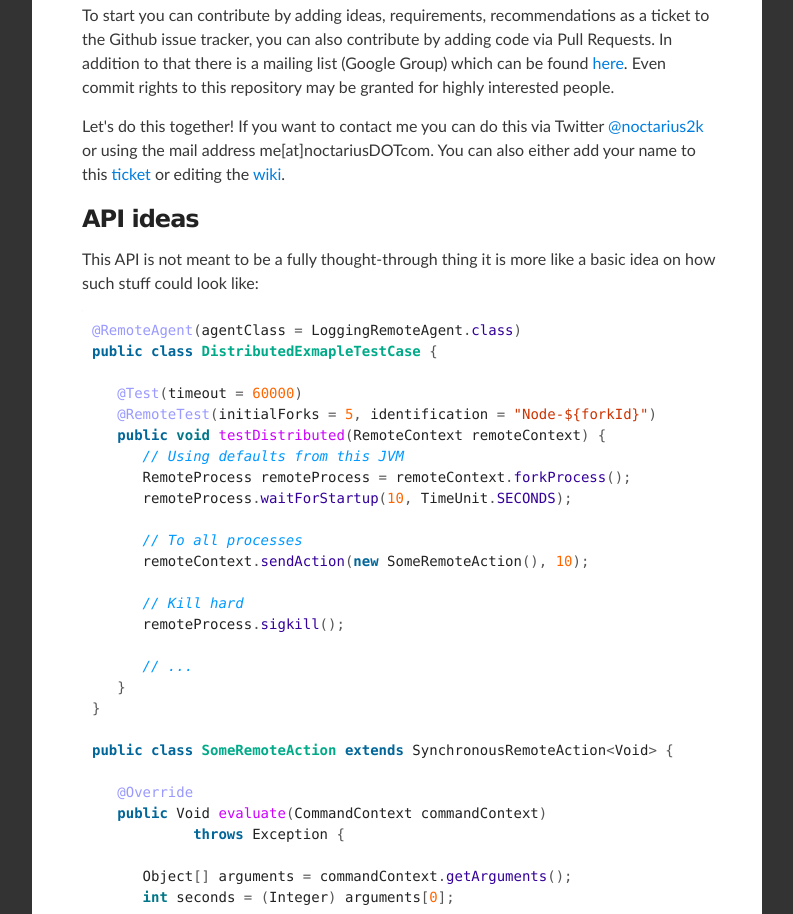
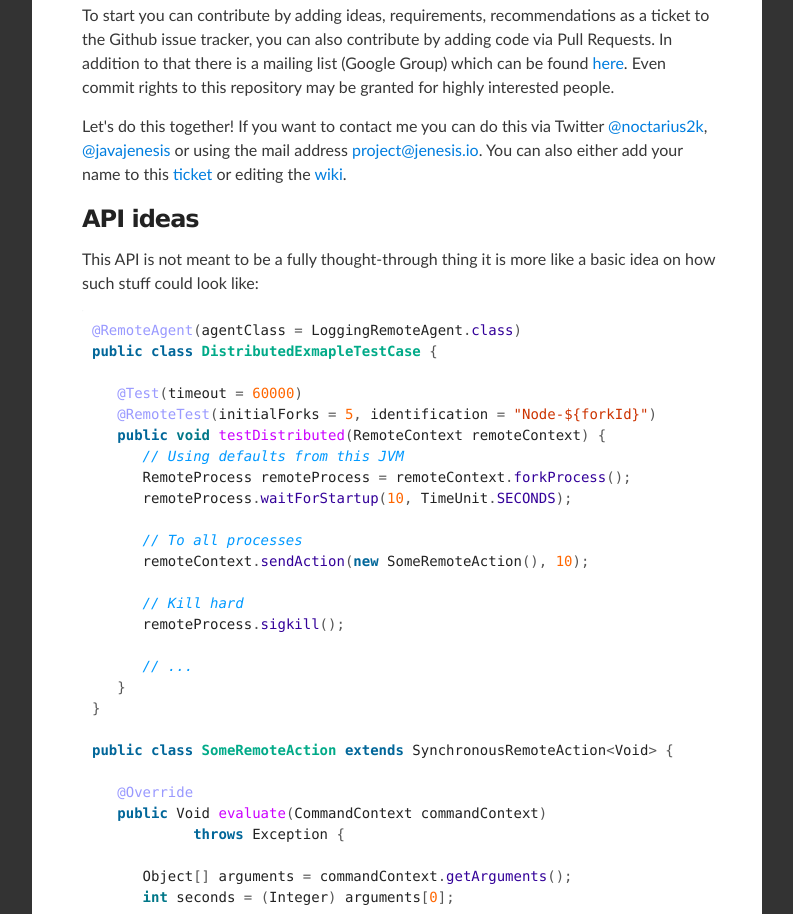
Before and after one commit to jenesis/jenesis.github.io, a plain HTML site: page index.html in a window 1280 px wide. Shown: the part 3254-4168 px from the top of the page, without its empty margins (243-1036 px from the left). Drawn offline with Linux system fonts and the light colour scheme.

Commit message:
Added new mail address

```diff
--- a/index.html
+++ b/index.html
@@ -187,7 +187,8 @@ In addition to that there is a mailing list (Google Group) which can be found
 Even commit rights to this repository may be granted for highly interested people.</p>
 
 <p>Let's do this together! If you want to contact me you can do this via Twitter
-<a href="https://twitter.com/noctarius2k">@noctarius2k</a> or using the mail address me[at]noctariusDOTcom.
+<a href="https://twitter.com/noctarius2k">@noctarius2k</a>, <a href="https://twitter.com/javajenesis">@javajenesis</a>
+or using the mail address <a href="mailto:&#112;&#114;&#111;&#106;&#101;&#099;&#116;&#064;&#106;&#101;&#110;&#101;&#115;&#105;&#115;&#046;&#105;&#111;">&#112;&#114;&#111;&#106;&#101;&#099;&#116;&#064;&#106;&#101;&#110;&#101;&#115;&#105;&#115;&#046;&#105;&#111;</a>.
 You can also either add your name to this <a href="https://github.com/noctarius/jenesis/issues/1">ticket</a>
 or editing the <a href="https://github.com/noctarius/jenesis/wiki">wiki</a>.</p>
 
```
